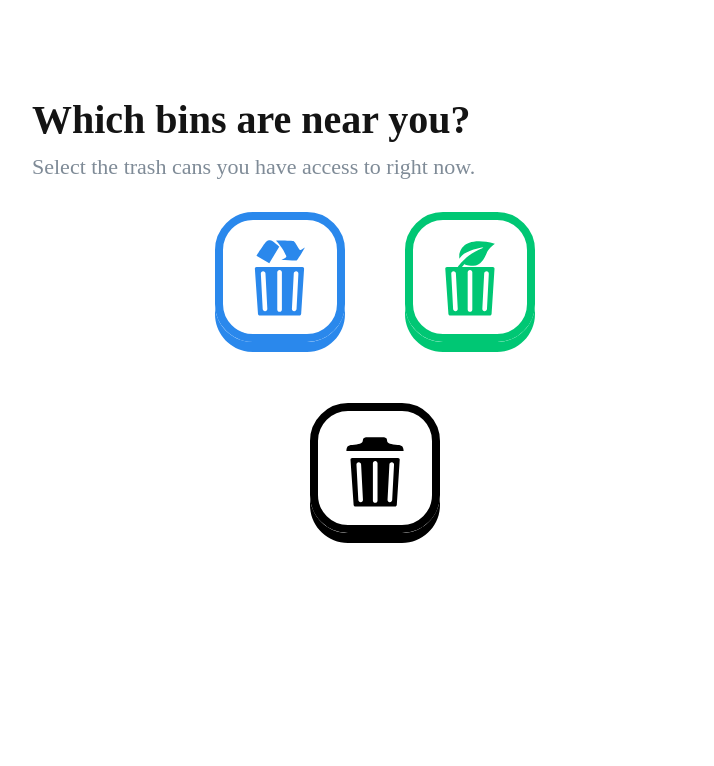
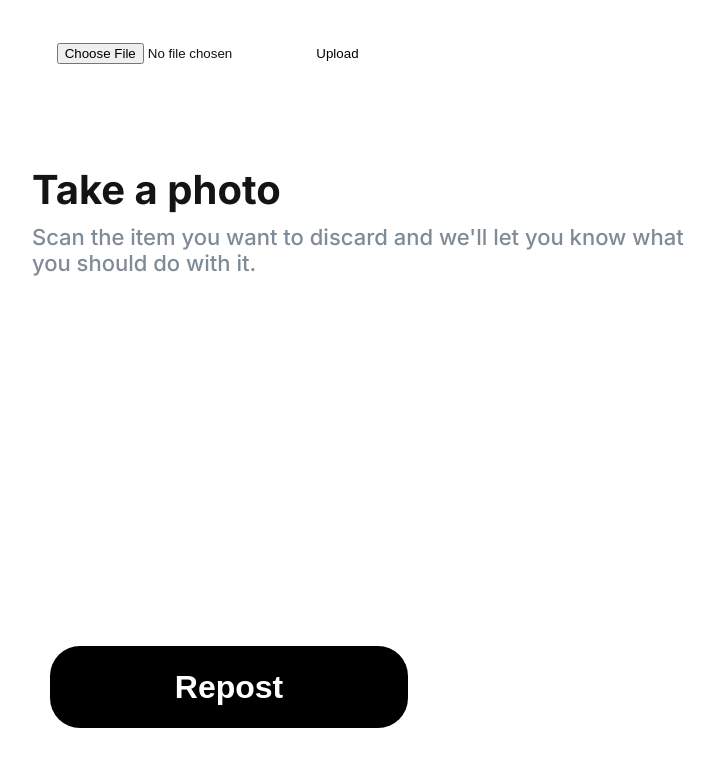
Before and after one commit to compsigh/repost, a Next.js app: page / in a window 1280 px wide. Shown: the top 766 px of the page, without its empty margins (265-979 px from the left). Built offline with nearby package versions, Linux system fonts and the light colour scheme; what svg-arc would draw is missing.

Commit message:
inprog TakePhoto button

```diff
--- a/app/globals.css
+++ b/app/globals.css
@@ -4,6 +4,7 @@
   --color-white: #ffffff;
   --color-compost: #00C774;
   --color-recycle: #2A88EC;
+  --font-family: var(--font-sans);
 }
 
 * {
@@ -19,6 +20,7 @@ body {
   max-width: 650px;
   line-height: 1.6;
   font-size: 1.125rem;
+  font-family: var(--font-family);
 }
 
 @media (max-width: 700px) {
--- a/app/page.tsx
+++ b/app/page.tsx
@@ -4,16 +4,18 @@ import { LoadingBar } from '@/components/LoadingBar'
 import { ReceptacleSelector } from '@/components/ReceptacleSelector'
 import { Logo } from '@/components/Logo'
 import wordmark from '@/public/svgs/wordmark.svg'
+import CameraIcon from '@/public/svgs/CameraIcon.svg'
 import { Button } from '@/components/Button'
 
 export default async function Home() {
   return (
     <>
       {/* <Onboarding /> */}
-      {/* <ImageUploader />
-      <ReceptacleSelector />
-      <LoadingBar /> */}
-      <SelectBins />
+      <ImageUploader />
+      {/* <ReceptacleSelector /> */}
+      {/* <LoadingBar /> */}
+      {/* <SelectBins /> */}
+      <TakePhoto />
     </>
   )
 }
@@ -49,3 +51,16 @@ function SelectBins() {
     </>
   )
 }
+
+function TakePhoto() {
+  return (
+    <>
+      <span id="top-right">
+        <Logo />
+      </span>
+      <h1 id="left-align">Take a photo</h1>
+      <h2 id="left-align">Scan the item you want to discard and we'll let you know what you should do with it.</h2>
+      <Button id='get-started' kind='cta'>Repost</Button>
+    </>
+  )
+}
```
Also changed, not shown: public/svgs/CameraIcon.svg (added).
